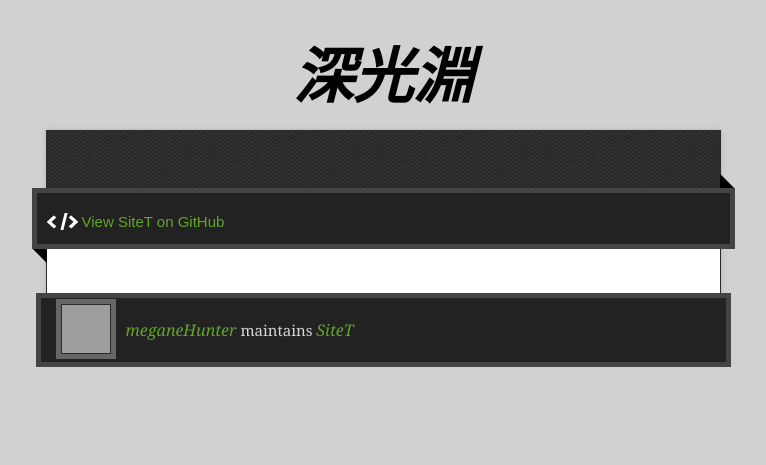
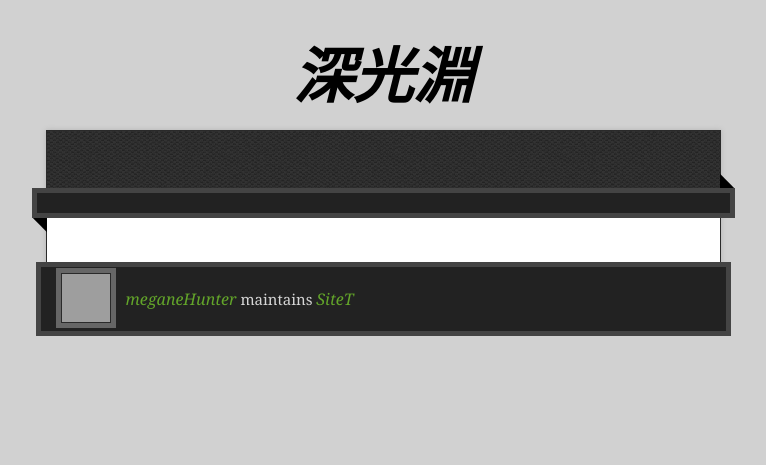
Before and after one commit to meganeHunter/SiteT, a plain HTML site: page index.html in a window 1280 px wide. Shown: the whole page, without its empty margins (257-1023 px from the left). Drawn offline with nearby package versions, Linux system fonts and the light colour scheme; grey boxes are pictures that could not be loaded.

Commit message:
Update index.html

```diff
--- a/index.html
+++ b/index.html
@@ -28,10 +28,7 @@
       <p class="tagline"></p>
       <div id="main" role="main">
         <div class="download-bar">
-        <div class="inner">
 
-          <a href="https://github.com/meganeHunter/psychic-tribble" class="code">View SiteT on GitHub</a>
-        </div>
         <span class="blc"></span><span class="trc"></span>
         </div>
 
```
